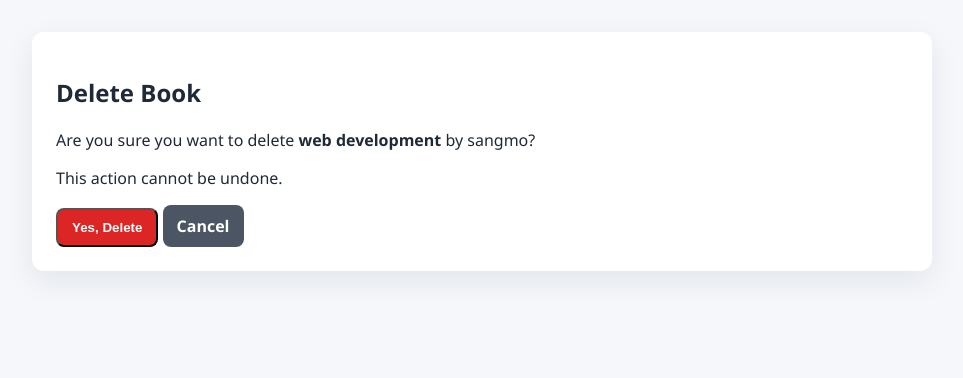
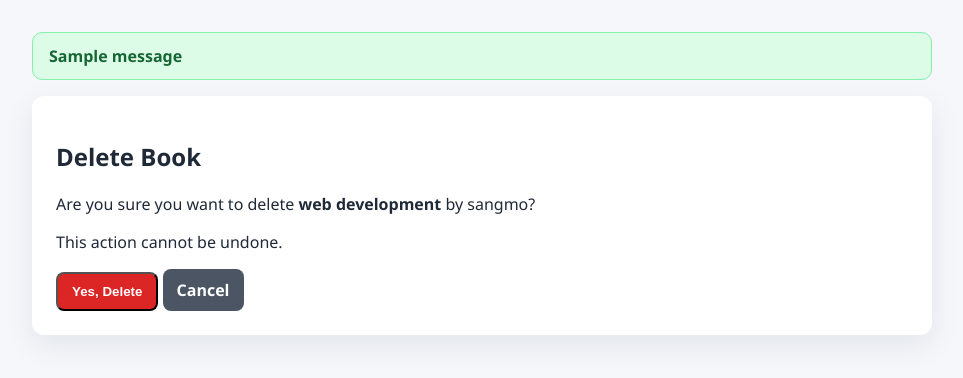
Before and after one commit to Sangmo22/library_manager, a Django app: page /delete/1/ in a window 1280 px wide. Shown: the part 164-542 px from the top of the page, without its empty margins (158-1121 px from the left). Run offline with Django 5.2, Linux system fonts and the light colour scheme; data comes from the database, SQL or seed files in the repository; both versions use the stored data as it was after the commit; one stand-in notice (Sample message) is shown.

Commit message:
added messages

```diff
--- a/books/templates/base.html
+++ b/books/templates/base.html
@@ -81,6 +81,23 @@
         padding: 24px 0;
         color: #6b7280;
       }
+
+      .messages {
+        margin-bottom: 16px;
+      }
+
+      .message {
+        padding: 12px 16px;
+        border-radius: 10px;
+        margin-bottom: 10px;
+        font-weight: 600;
+      }
+
+      .message.success {
+        background: #dcfce7;
+        color: #166534;
+        border: 1px solid #86efac;
+      }
     </style>
   </head>
   <body>
@@ -88,6 +105,14 @@
       <h1>Book Library Manager</h1>
       <p>Manage your books and track availability.</p>
     </header>
-    <main>{% block content %}{% endblock %}</main>
+    <main>
+      {% if messages %}
+      <div class="messages">
+        {% for message in messages %}
+        <div class="message {{ message.tags }}">{{ message }}</div>
+        {% endfor %}
+      </div>
+      {% endif %} {% block content %}{% endblock %}
+    </main>
   </body>
 </html>
--- a/books/views.py
+++ b/books/views.py
@@ -1,3 +1,4 @@
+from django.contrib import messages
 from django.core.paginator import Paginator
 from django.db.models import Q
 from django.shortcuts import redirect, render
@@ -25,7 +26,8 @@ def book_create(request):
 	if request.method == "POST":
 		form = BookForm(request.POST)
 		if form.is_valid():
-			form.save()
+			book = form.save()
+			messages.success(request, f'"{book.title}" was added successfully.')
 			return redirect("books:book_list")
 	else:
 		form = BookForm()
@@ -38,7 +40,8 @@ def book_edit(request, pk):
 	if request.method == "POST":
 		form = BookForm(request.POST, instance=book)
 		if form.is_valid():
-			form.save()
+			book = form.save()
+			messages.success(request, f'"{book.title}" was updated successfully.')
 			return redirect("books:book_list")
 	else:
 		form = BookForm(instance=book)
@@ -49,6 +52,8 @@ def book_edit(request, pk):
 def book_delete(request, pk):
 	book = Book.objects.get(pk=pk)
 	if request.method == "POST":
+		title = book.title
 		book.delete()
+		messages.success(request, f'"{title}" was deleted successfully.')
 		return redirect("books:book_list")
 	return render(request, "books/book_confirm_delete.html", {"book": book})
```
Also changed, not shown: db.sqlite3.
